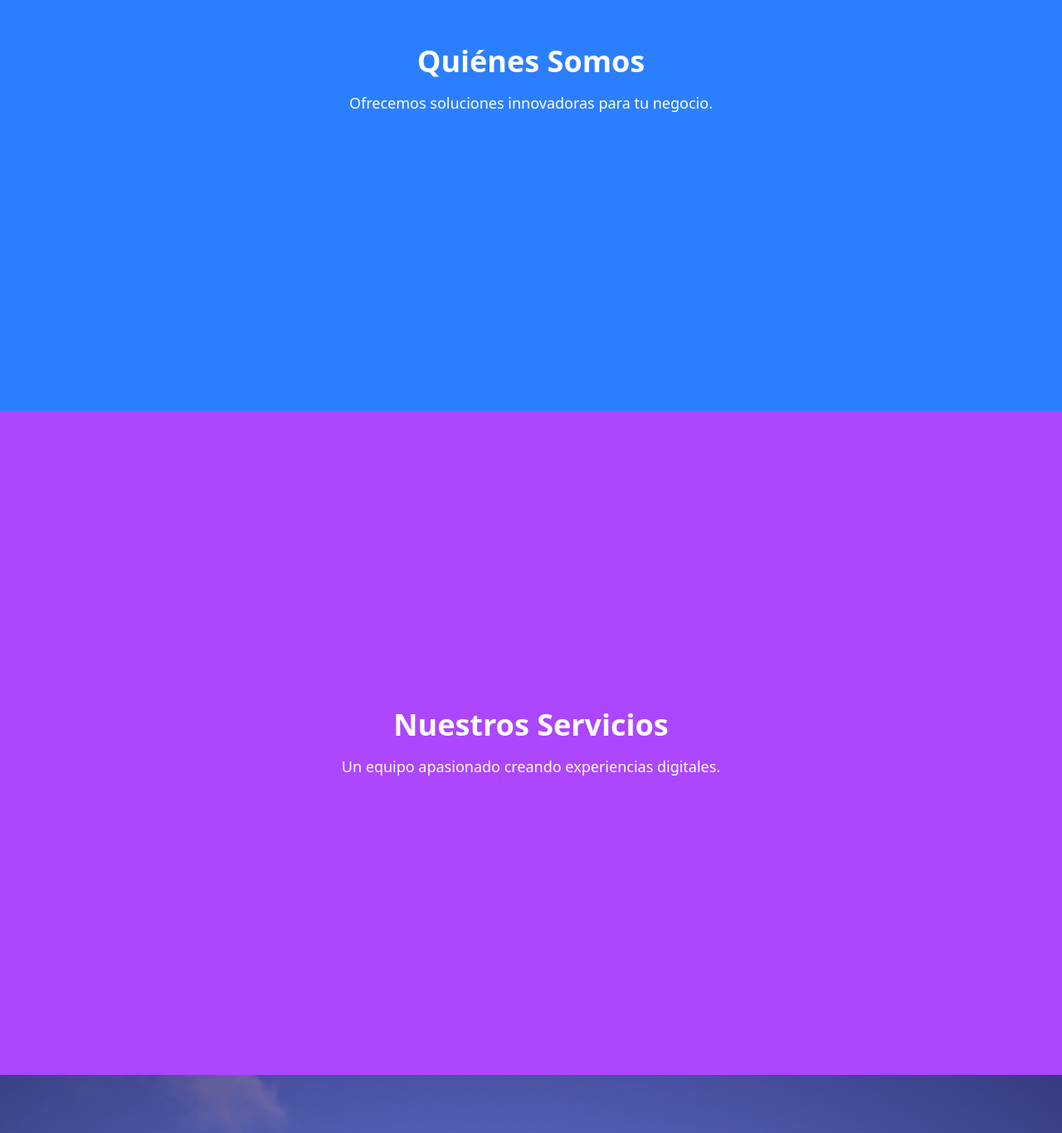
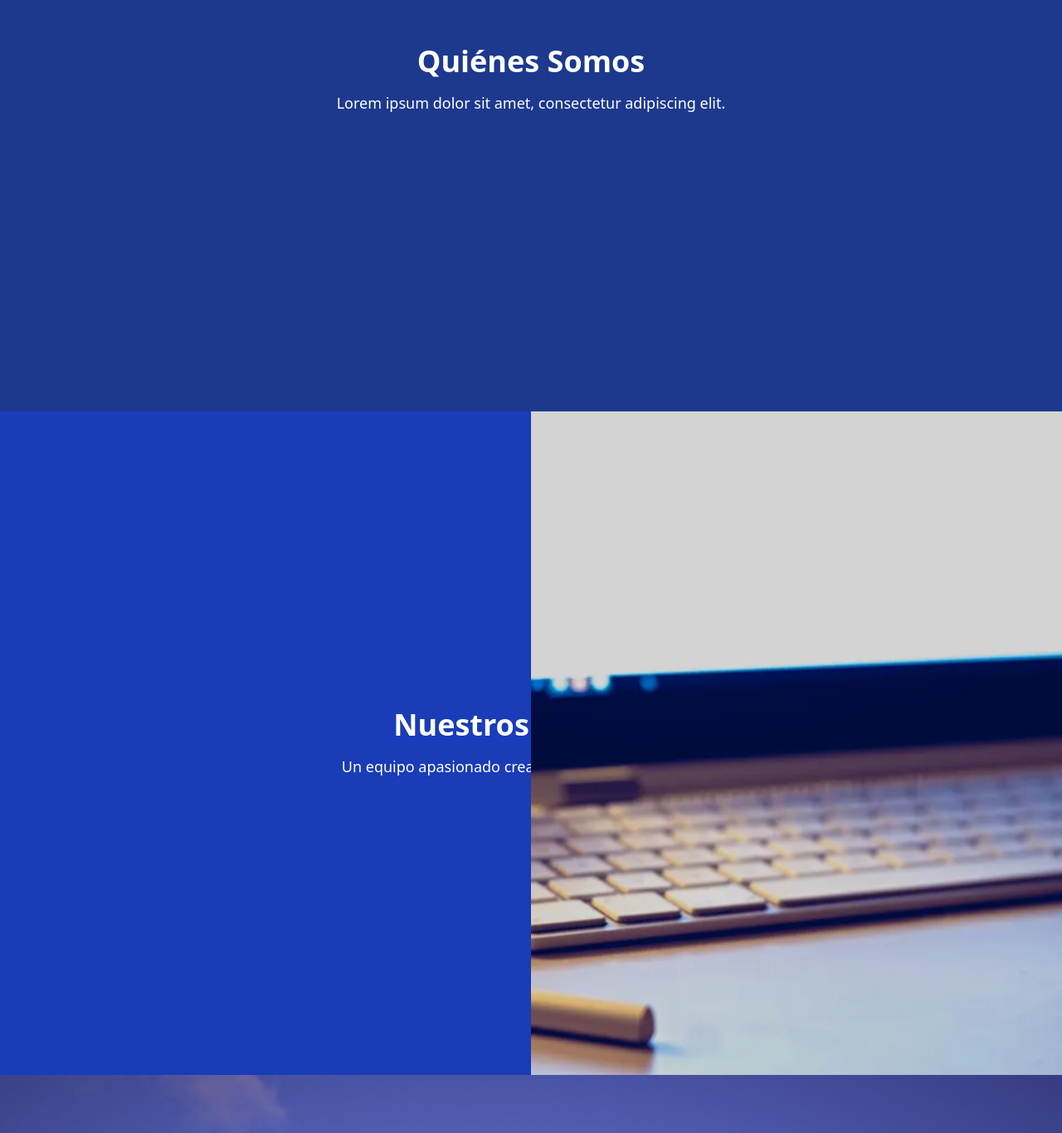
Before and after one commit to Lucas-Alvarez-Persico/landing-verona-consorcio, a React (Vite) app: page / in a window 1280 px wide. Shown: the part 1104-2470 px from the top of the page at 83% size. Built offline with nearby package versions, Linux system fonts and the light colour scheme.

Commit message:
Imagen Herramientas

```diff
--- a/src/page/Home.jsx
+++ b/src/page/Home.jsx
@@ -35,16 +35,19 @@ const Home = () => {
                 </section>
 
                 {/* Sección de "Quiénes Somos" */}
-                <section className="h-screen w-screen flex flex-col items-center justify-center bg-blue-500 text-white text-center px-4">
-                    <h1 className="text-3xl md:text-4xl font-bold">Quiénes Somos</h1>
-                    <p className="mt-4 text-base md:text-lg max-w-[90%] md:max-w-[600px]">
-                        Ofrecemos soluciones innovadoras para tu negocio.
-                    </p>
-
+                <section className="h-screen w-screen flex flex-col items-center justify-center bg-blue-900 text-white text-center px-4 relative">
+                    {/* Contenido */}
+                    <div className="relative z-10 p-8">
+                        <h1 className="text-4xl font-bold">Quiénes Somos</h1>
+                        <p className="mt-4 text-lg">Lorem ipsum dolor sit amet, consectetur adipiscing elit.</p>
+                    </div>
                 </section>
 
                 {/* Sección de "Nuestros Servicios" */}
-                <section id="servicios" className="h-screen w-screen flex flex-col items-center justify-center bg-purple-500 text-white text-center px-4">
+                <section id="servicios" className="h-screen w-screen flex flex-col items-center justify-center bg-blue-800 text-white text-center px-4 relative">
+                    <div className="absolute top-0 right-0 h-full w-1/2 bg-cover bg-right"
+                        style={{ backgroundImage: 'url(/public/a.jpg)', backgroundSize: 'cover' }}
+                    />
                     <h1 className="text-3xl md:text-4xl font-bold">Nuestros Servicios</h1>
                     <p className="mt-4 text-base md:text-lg max-w-[90%] md:max-w-[600px]">
                         Un equipo apasionado creando experiencias digitales.
```
Also changed, not shown: public/a.jpg (added).
